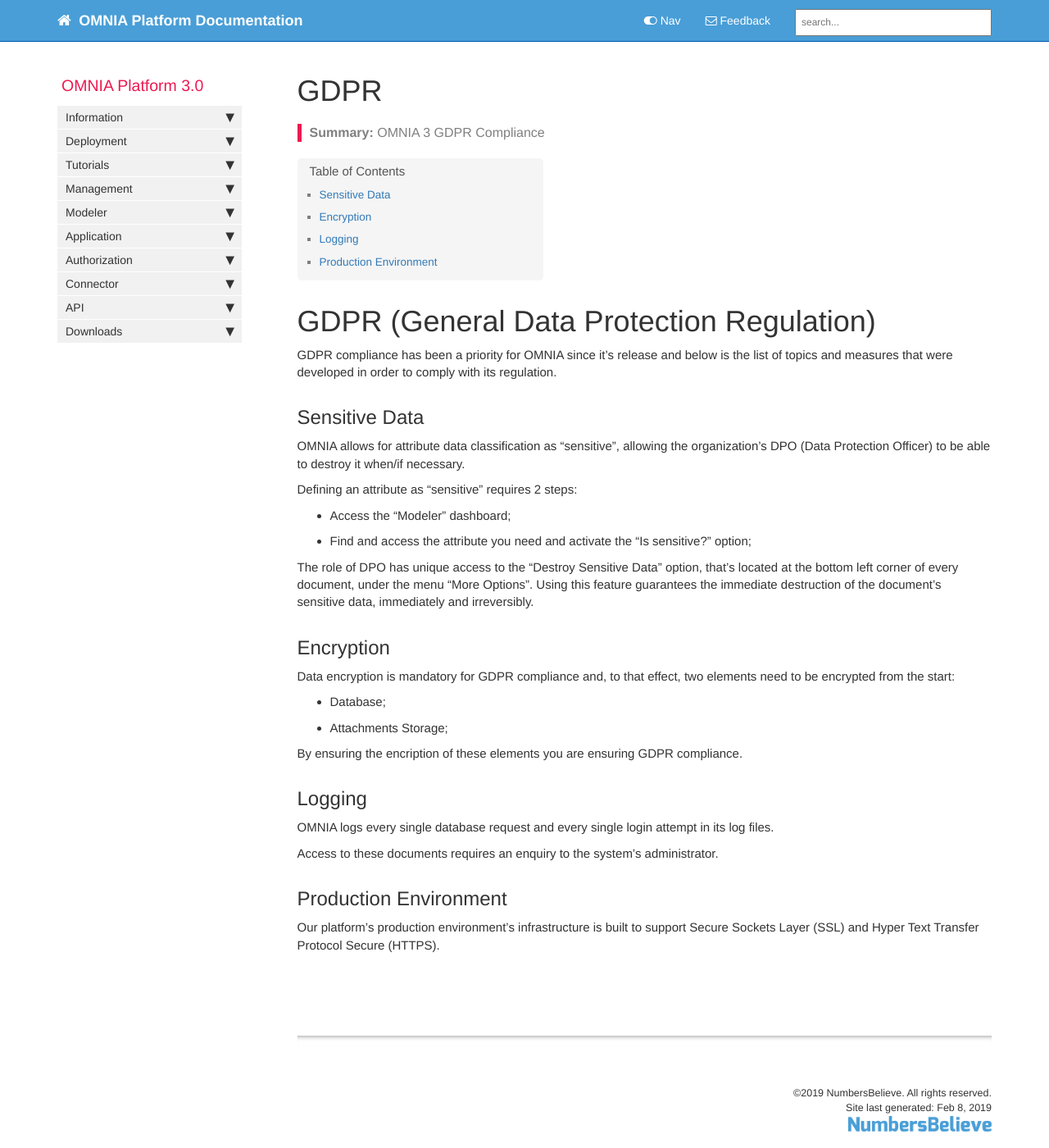
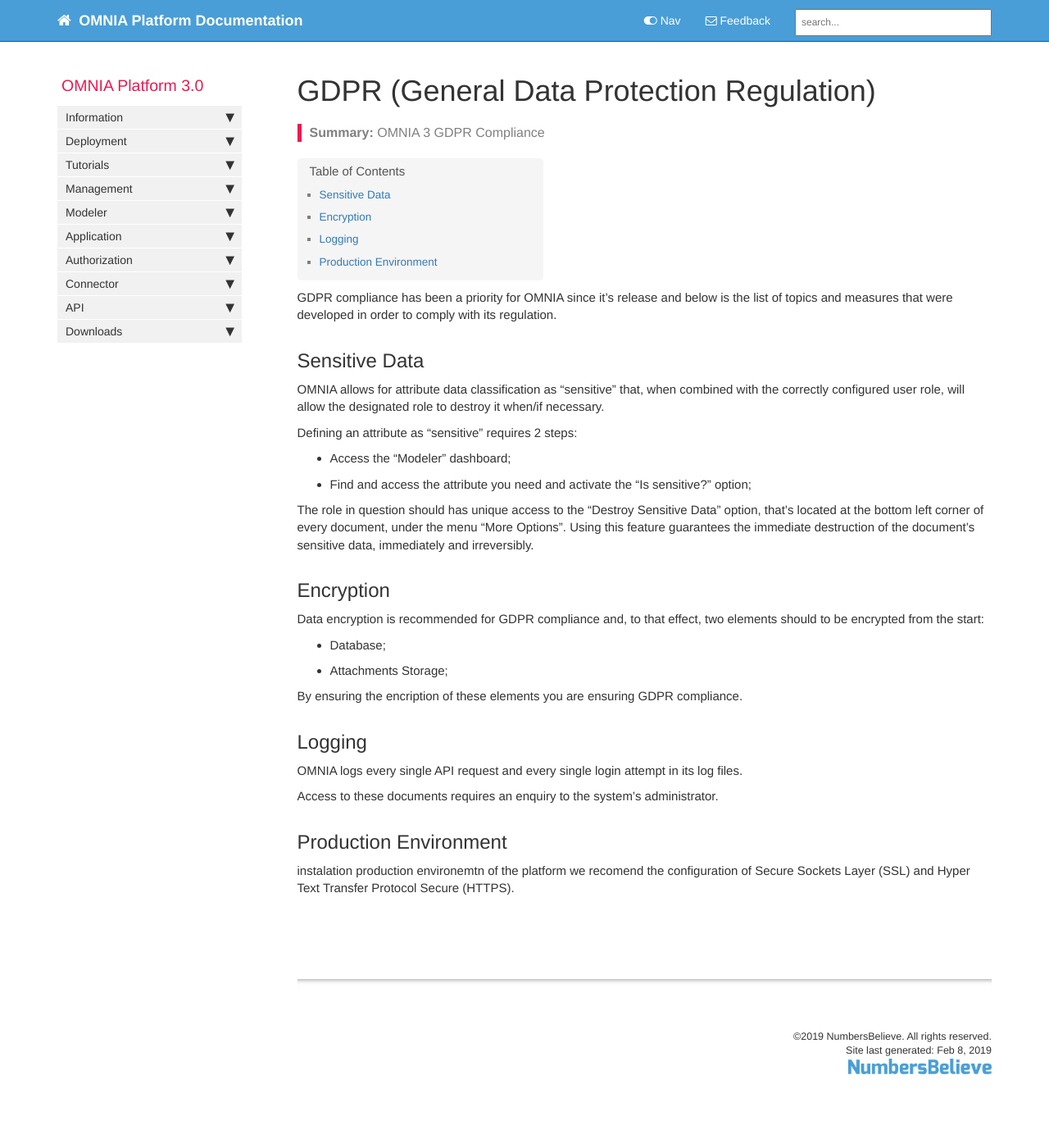
Before and after one commit to daniel8lopes/omnia3, a Jekyll site: the page built from docs/pages/omnia3/Introduction/omnia3_gdpr.md, in a window 1280 px wide and 1400 px high. Shown: the whole window at 82% size. Built offline with Jekyll 4.4.1, drawn with Linux system fonts in a browser that asks for light colours; nearby versions of some CDN libraries; comment, search, counter and statistics services are not loaded.

Commit message:
Update omnia3_gdpr.md

```diff
--- a/docs/pages/omnia3/Introduction/omnia3_gdpr.md
+++ b/docs/pages/omnia3/Introduction/omnia3_gdpr.md
@@ -7,24 +7,22 @@ permalink: omnia3_gdpr.html
 folder: omnia3
 ---
 
-# GDPR (General Data Protection Regulation)
-
 GDPR compliance has been a priority for OMNIA since it's release and below is the list of topics and measures that were developed in order to comply with its regulation.
 
 ## Sensitive Data
 
-OMNIA allows for attribute data classification as "sensitive", allowing the organization's DPO (Data Protection Officer) to be able to destroy it when/if necessary.
+OMNIA allows for attribute data classification as "sensitive" that, when combined with the correctly configured user role, will allow the designated role to destroy it when/if necessary.
 
 Defining an attribute as "sensitive" requires 2 steps:
 
  - Access the "Modeler" dashboard;
  - Find and access the attribute you need and activate the "Is sensitive?" option;
 
-The role of DPO has unique access to the "Destroy Sensitive Data" option, that's located at the bottom left corner of every document, under the menu "More Options". Using this feature guarantees the immediate destruction of the document's sensitive data, immediately and irreversibly.
+The role in question should has unique access to the "Destroy Sensitive Data" option, that's located at the bottom left corner of every document, under the menu "More Options". Using this feature guarantees the immediate destruction of the document's sensitive data, immediately and irreversibly.
 
 ## Encryption
 
-Data encryption is mandatory for GDPR compliance and, to that effect, two elements need to be encrypted from the start:
+Data encryption is recommended for GDPR compliance and, to that effect, two elements should to be encrypted from the start:
 
 - Database;
 - Attachments Storage;
@@ -33,10 +31,10 @@ By ensuring the encription of these elements you are ensuring GDPR compliance.
 
 ## Logging
 
-OMNIA logs every single database request and every single login attempt in its log files.
+OMNIA logs every single API request and every single login attempt in its log files.
 
 Access to these documents requires an enquiry to the system's administrator.
 
 ## Production Environment
 
-Our platform's production environment's infrastructure is built to support Secure Sockets Layer (SSL) and Hyper Text Transfer Protocol Secure (HTTPS).
+instalation production environemtn of the platform we recomend the configuration of Secure Sockets Layer (SSL) and Hyper Text Transfer Protocol Secure (HTTPS).
```
Also changed, not shown: other parts of docs/pages/omnia3/Introduction/omnia3_gdpr.md (+1 -1 lines).
